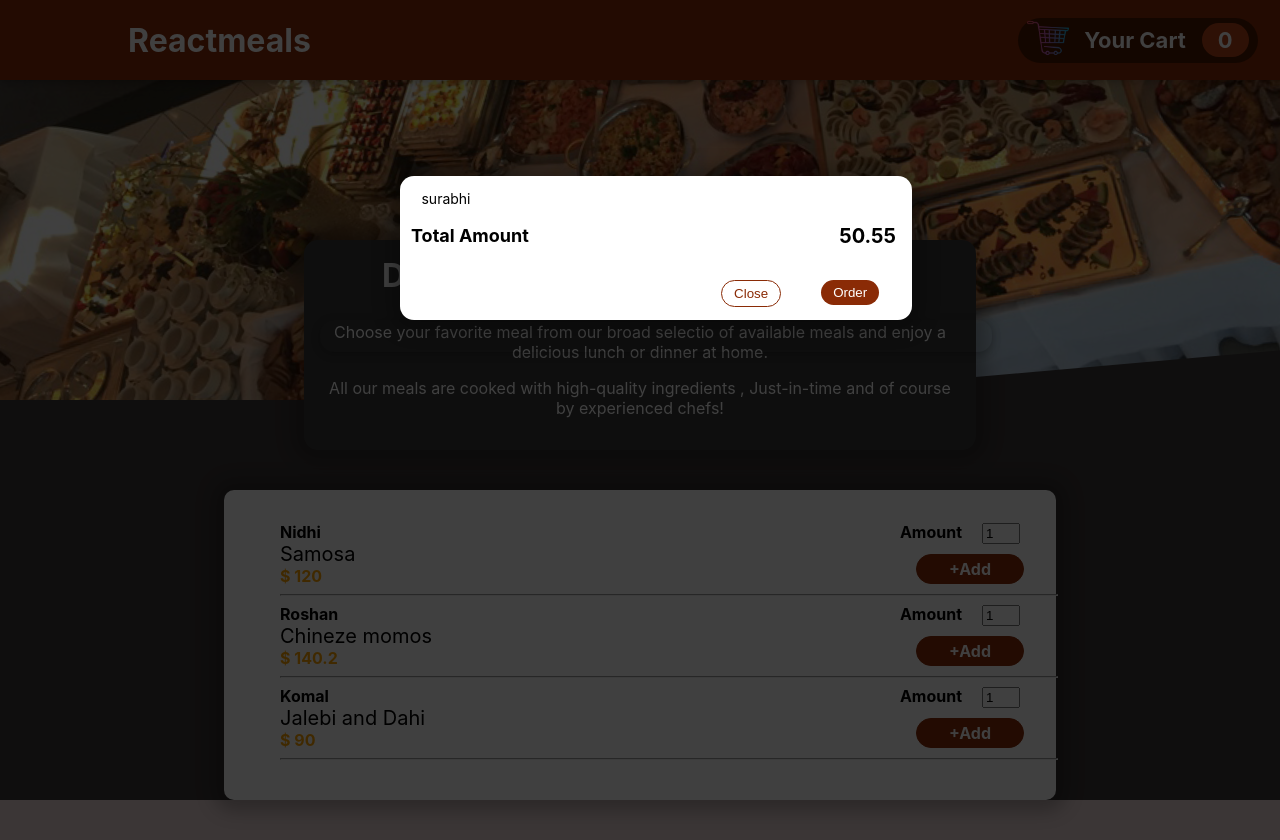
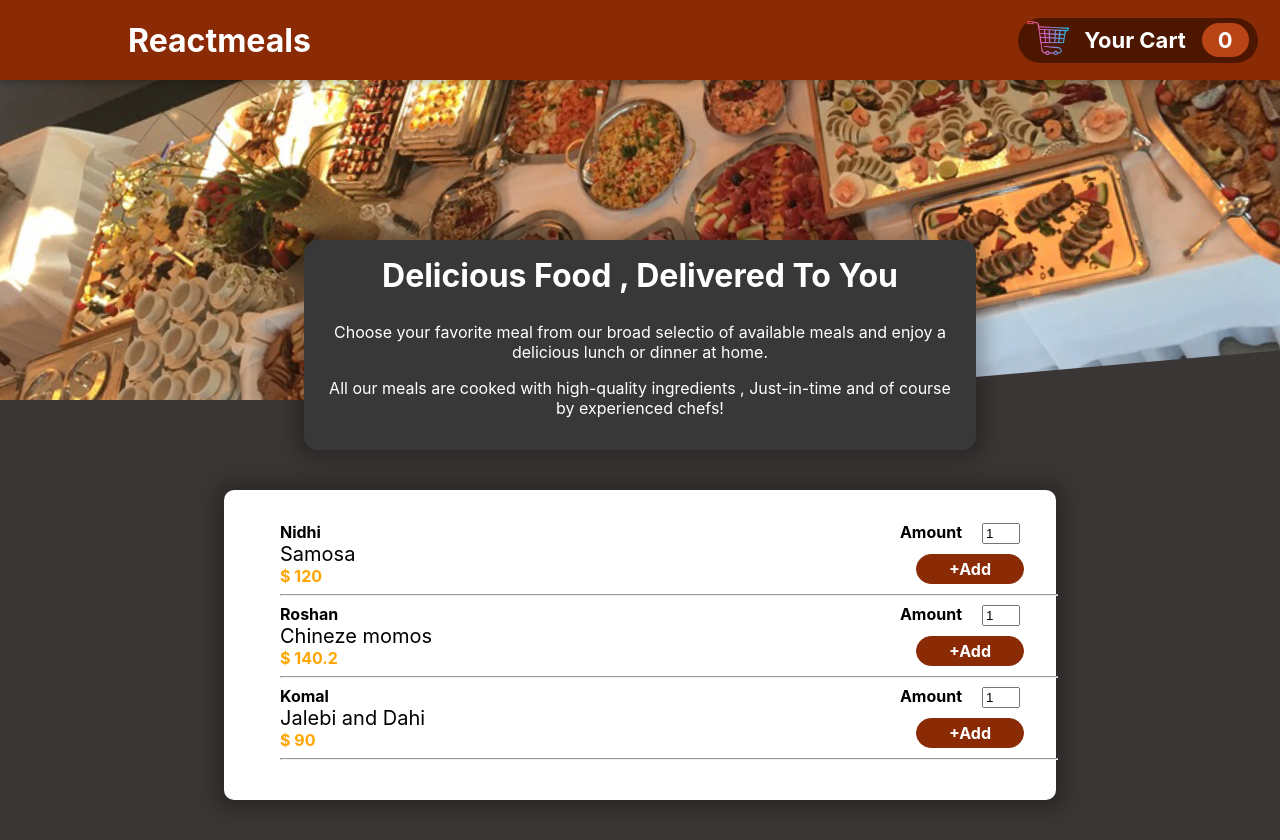
Before and after one commit to Abhishek-Mishra-77/Resturant-meal-App, a React (Create React App) app: page / in a window 1280 px wide. Built offline with nearby package versions, Linux system fonts and the light colour scheme.

Commit message:
CloseAndOpenButtonNowAdded

```diff
--- a/src/App.js
+++ b/src/App.js
@@ -1,15 +1,28 @@
-import React, { Fragment } from "react";
+import React, { Fragment, useState } from "react";
 import Header from "./components/Layouts/Header";
 import Meals from "./components/Meals/AvailableMeals";
 import Summary from "./components/Meals/Summary";
 import Cart from "./components/Cart/Cart";
 
 function App() {
+
+  const [showCart, setCartShow] = useState(false);
+
+// This is will unable to Cart Handler when we click on Your Cart button
+const openCartHandler = () => {
+    setCartShow(true)
+  }
+
+// This is will disable to Cart Handler when we click on close button which is present in Cart
+  const closeCartHandler = () => {
+        setCartShow(false);
+  }
+
   return (
     <Fragment>
-      <Header />
+      <Header openCartHandler={openCartHandler} />
       <main>
-        <Cart />
+        {showCart && <Cart closeCartHandler={closeCartHandler} />}
         <Summary />
         <Meals />
       </main>
--- a/src/components/Cart/Cart.js
+++ b/src/components/Cart/Cart.js
@@ -2,18 +2,20 @@ import React from "react";
 import classes from './Cart.module.css';
 import Modal from "../UI/Modal";
 
-const Cart = () => {
+const Cart = (props) => {
     return (
         <Modal>
-            <div class={classes.cart}>
-                <div class={classes.cartContent}>
+            <div className={classes.cart}>
+                <div className={classes.cartContent}>
                     <span className={classes.name}>surabhi</span>
                     <span className={classes.amount}>Total Amount</span>
                 </div>
                 <div className={classes.price}>
                     <span className={classes.price1}>50.55</span>
                     <button className={classes.button1}>Order</button>
-                    <button className={classes.button2}>Close</button>
+                    <button
+                    className={classes.button2}
+                    onClick={props.closeCartHandler}>Close</button>
                 </div>
                 <div>
 
--- a/src/components/Cart/Cart.module.css
+++ b/src/components/Cart/Cart.module.css
@@ -53,6 +53,7 @@
    background-color: #8a2b06;
    color: white;
    border: none;
+   cursor: pointer;
 }
 
 
@@ -60,6 +61,8 @@
     background-color: white;
     color: #8a2b06;
     border: 1px solid #8a2b06;
+   cursor: pointer;
+
  }
 
  .button2:hover {
--- a/src/components/Layouts/Header.js
+++ b/src/components/Layouts/Header.js
@@ -9,7 +9,7 @@ const Header = (props) => {
     <Fragment>
       <header className={classes.header}>
         <h1>Reactmeals</h1>
-        <HeaderButton></HeaderButton>
+        <HeaderButton openCartHandler={props.openCartHandler}></HeaderButton>
       </header>
 
       <div className={classes['main-image']}>
--- a/src/components/Layouts/HeaderButton.js
+++ b/src/components/Layouts/HeaderButton.js
@@ -1,11 +1,14 @@
-import React from "react";
+import React, { useState } from "react";
 import cardImage from '../../images/cart3.jpg';
 import classes from './HeaderButton.module.css';
 
 
-const HeaderButton = () => {
+const HeaderButton = (props) => {
+
+
+
     return (
-        <button className={classes.button}>
+        <button className={classes.button} onClick={props.openCartHandler}>
             <span className={classes.icon}>
                 <img src={cardImage} />
             </span>
```
